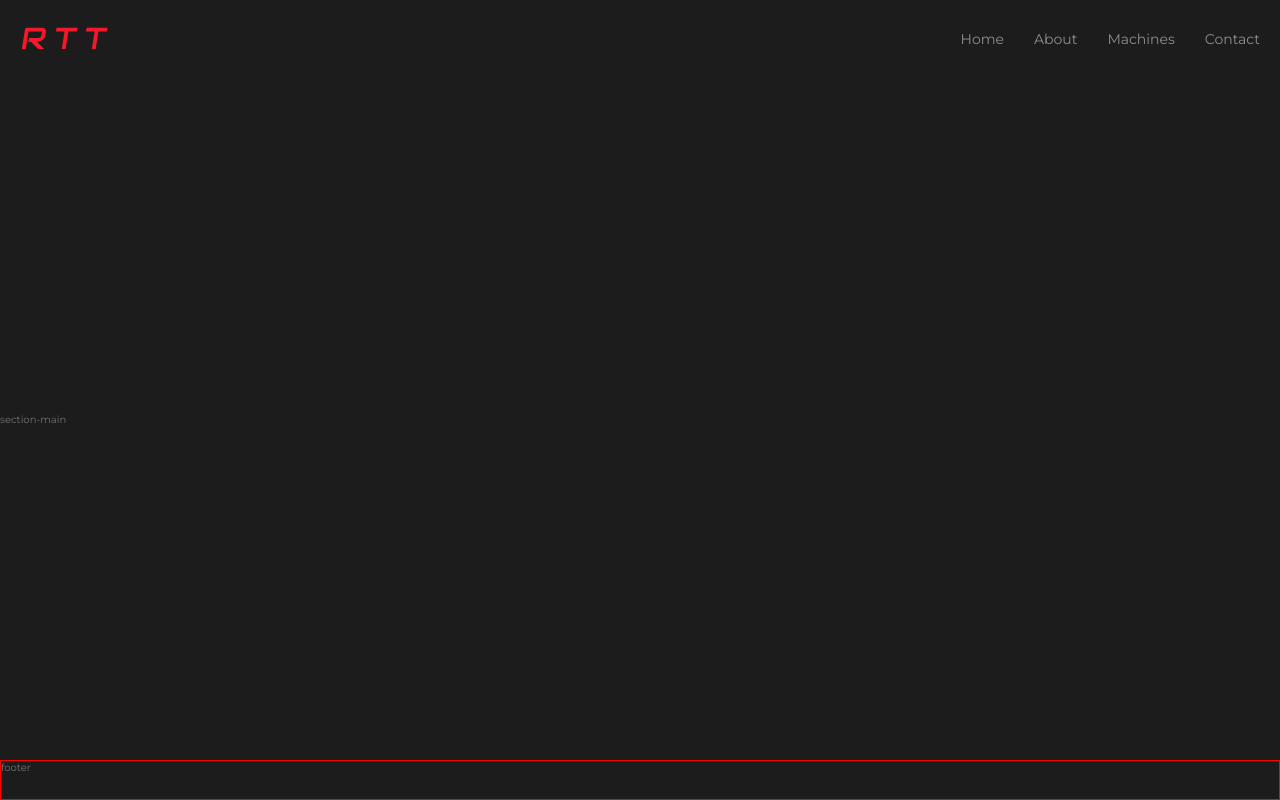
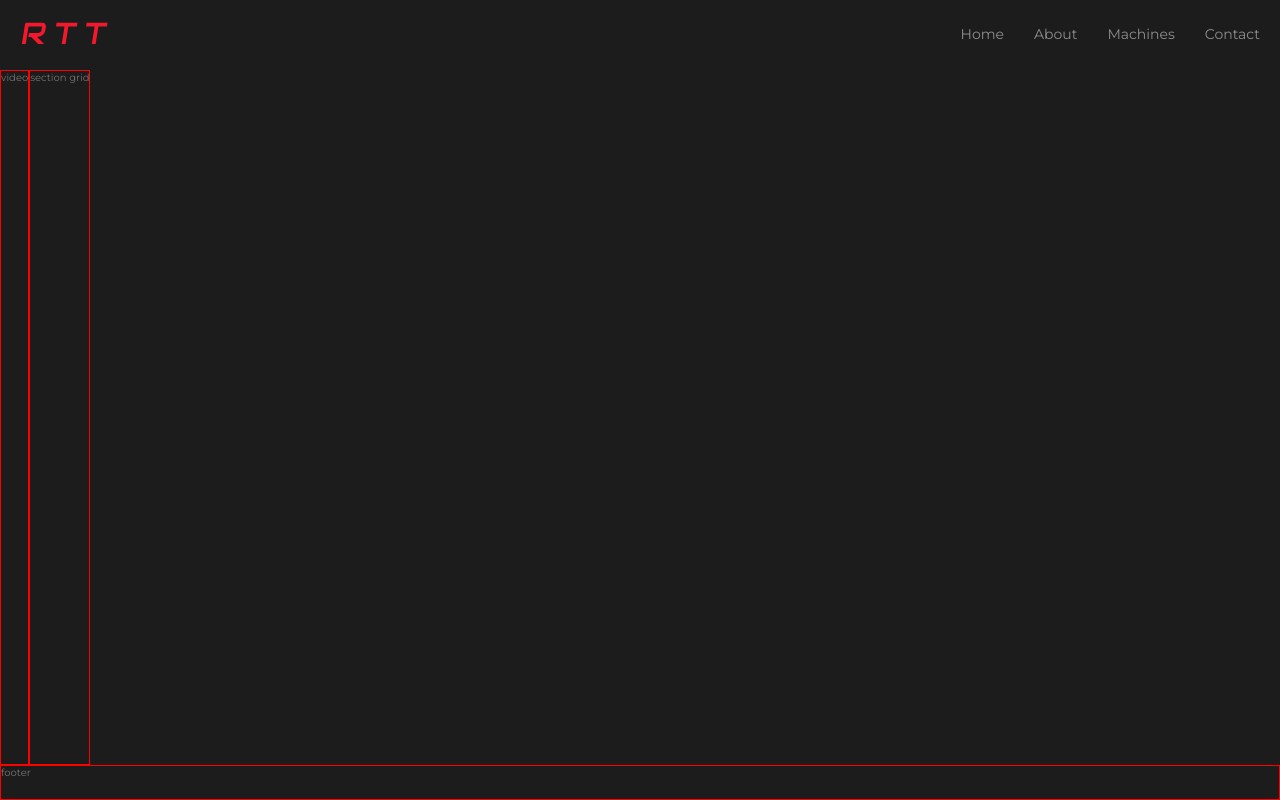
Before and after one commit to goszczynski/rttcnc, a website: page index.html in a window 1280 px wide. Drawn offline with Linux system fonts and the light colour scheme.

Commit message:
working on section main

```diff
--- a/index.html
+++ b/index.html
@@ -35,7 +35,10 @@
                 </ul>
             </nav>
         </header>
-        <main class="section-main">section-main</main>
+        <main class="section-main">
+            <section class="section-video">video</section>
+            <section class="section-grid">section grid</section>
+        </main>
         <footer class="footer">footer</footer>
     </div>
 
--- a/sass/layout/_header.scss
+++ b/sass/layout/_header.scss
@@ -3,9 +3,7 @@
     justify-content: space-between;
     align-items: center;
     flex-basis: 10vh;
-
     padding: 0 2rem;
-    // border: 1px solid $color-primary;
 
     &__logo{
         width: 9rem;
--- a/sass/pages/_home.scss
+++ b/sass/pages/_home.scss
@@ -4,5 +4,16 @@
     display: flex;
     flex-direction: column;
     justify-content: space-between;
+}
 
+.section-main{
+    display: flex;
+    // flex-direction: column;
+    height: 100%;
 }
+.section-video{
+    border: 1px solid red;
+}
+.section-grid{
+    border: 1px solid red;
+}
```
Also changed, not shown: css/style.css.
